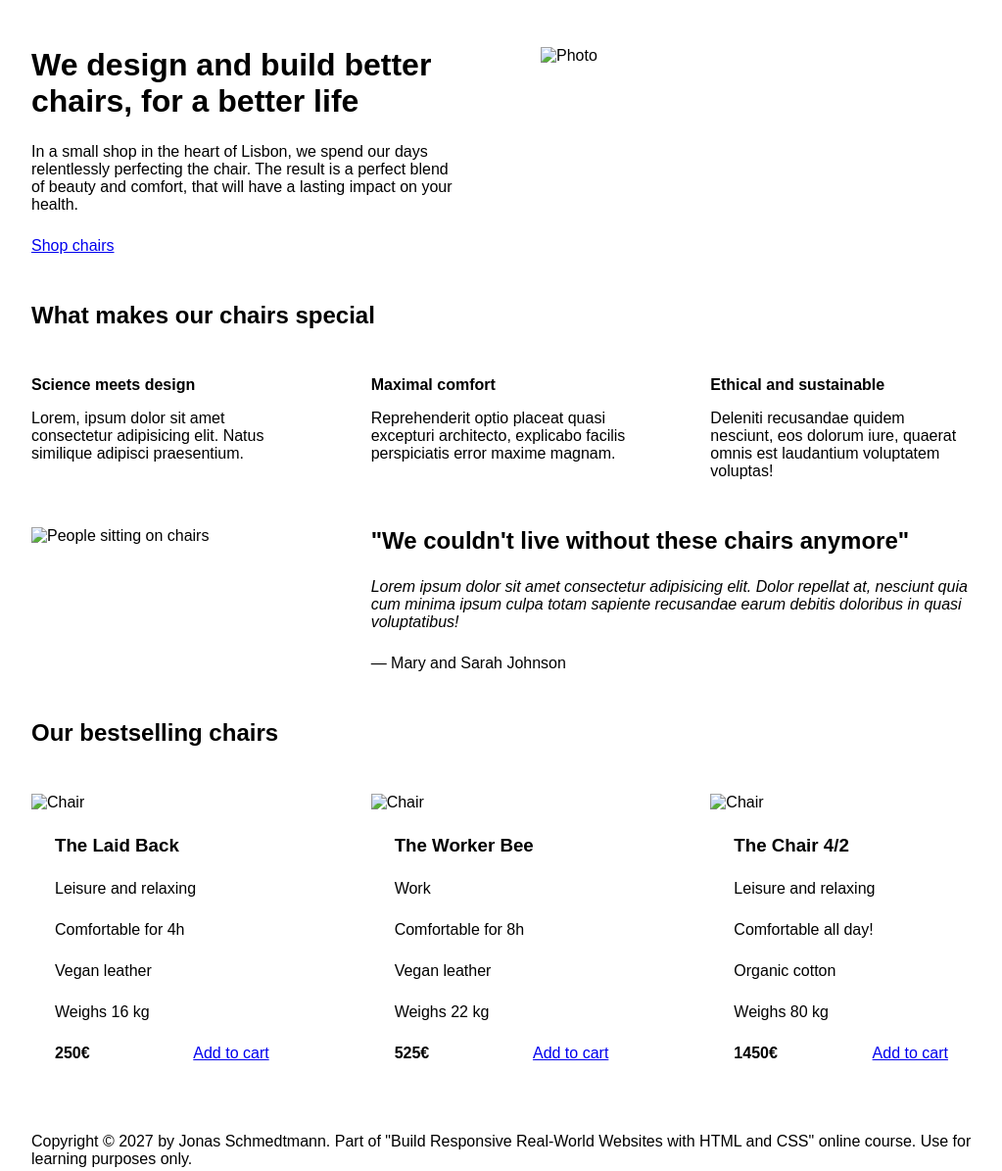
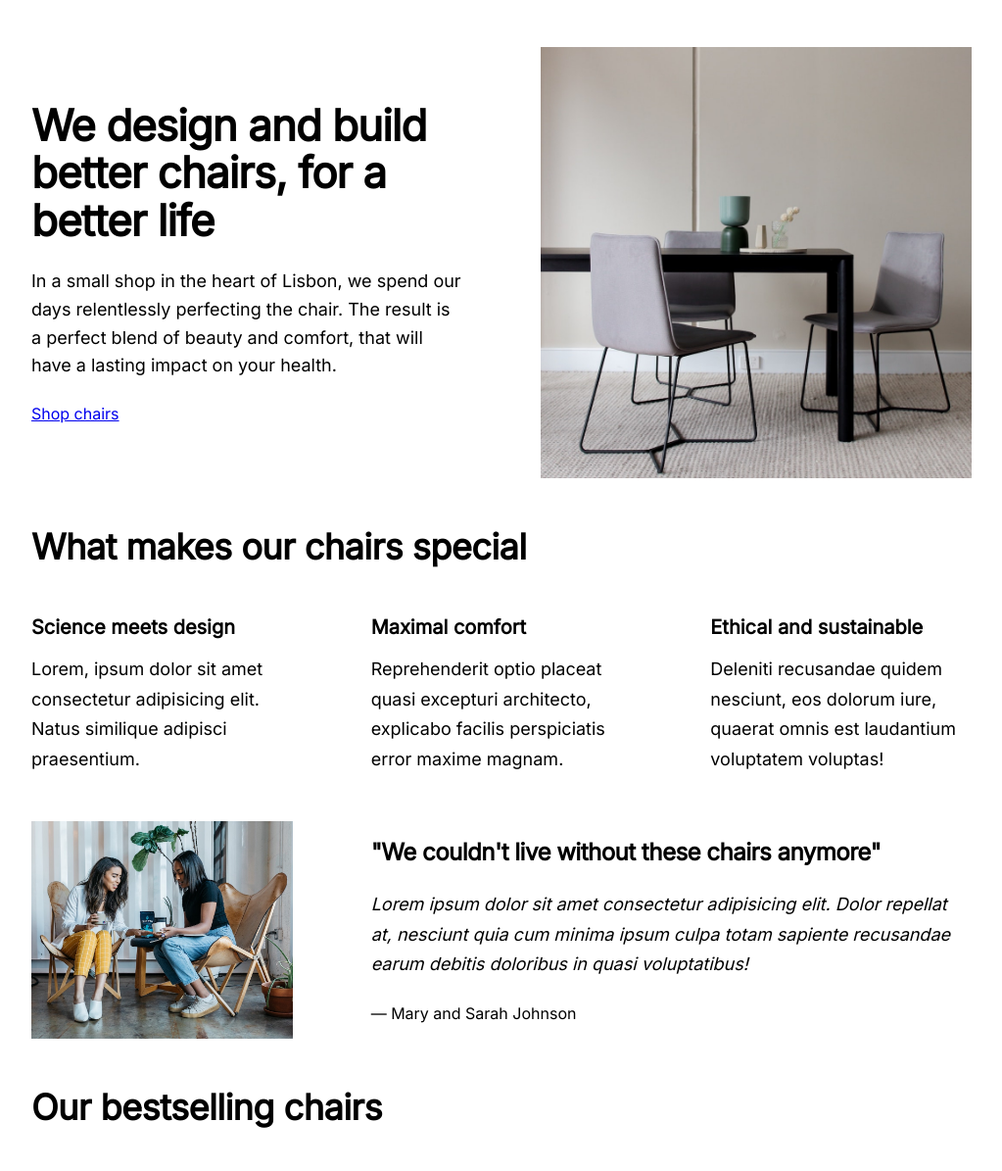
Before and after one commit to jonmv3code/html-css-course-design, a plain HTML site: page index.html in a window 1280 px wide. Shown: the top 1195 px of the page at 98% size, without its empty margins (128-1151 px from the left). Drawn offline with Linux system fonts and the light colour scheme.

Commit message:
typography

```diff
--- a/index.html
+++ b/index.html
@@ -4,7 +4,7 @@
     <meta charset="UTF-8" />
     <meta http-equiv="X-UA-Compatible" content="IE=edge" />
     <meta name="viewport" content="width=device-width, initial-scale=1.0" />
-
+    <link href="https://fonts.googleapis.com/css2?family=Inter&display=swap" rel="stylesheet">
     <link rel="stylesheet" href="style.css" />
     <title>Lisbon Chair Shop</title>
   </head>
@@ -20,7 +20,7 @@
           </p>
           <a class="btn btn--big" href="#">Shop chairs</a>
         </div>
-        <img src="hero.jpg" alt="Photo" />
+        <img src="img/hero.jpg" alt="Photo" />
       </header>
 
       <section>
@@ -58,7 +58,7 @@
 
       <section class="testimonial-section">
         <div class="grid-3-cols">
-          <img src="customers.jpg" alt="People sitting on chairs" />
+          <img src="img/customers.jpg" alt="People sitting on chairs" />
           <div class="testimonial-box">
             <h2>"We couldn't live without these chairs anymore"</h2>
             <blockquote class="testimonial-text">
@@ -75,7 +75,7 @@
         <h2>Our bestselling chairs</h2>
         <div class="grid-3-cols">
           <figure class="chair">
-            <img src="chair-1.jpg" alt="Chair" />
+            <img src="img/chair-1.jpg" alt="Chair" />
             <div class="chair-box">
               <h3>The Laid Back</h3>
               <ul class="chair-details">
@@ -101,7 +101,7 @@
           </figure>
 
           <figure class="chair">
-            <img src="chair-2.jpg" alt="Chair" />
+            <img src="img/chair-2.jpg" alt="Chair" />
             <div class="chair-box">
               <h3>The Worker Bee</h3>
               <ul class="chair-details">
@@ -126,7 +126,7 @@
           </figure>
 
           <figure class="chair">
-            <img src="chair-3.jpg" alt="Chair" />
+            <img src="img/chair-3.jpg" alt="Chair" />
             <div class="chair-box">
               <h3>The Chair 4/2</h3>
               <ul class="chair-details">
--- a/style.css
+++ b/style.css
@@ -16,7 +16,7 @@ FONT SIZE SYSTEM (px)
 /* GENERAL STYLES */
 /* ------------------------ */
 body {
-  font-family: sans-serif;
+  font-family: 'inter', sans-serif;
 }
 
 .container {
@@ -31,6 +31,8 @@ section {
 
 h2 {
   margin-bottom: 48px;
+  font-size: 36px;
+  letter-spacing: -0.5px;
 }
 
 .grid-3-cols {
@@ -57,10 +59,15 @@ header {
 
 h1 {
   margin-bottom: 24px;
+  font-size: 44px;
+  line-height: 1.1;
+  letter-spacing: -1px;
 }
 
 .header-text {
   margin-bottom: 24px;
+  font-size: 18px;
+  line-height: 1.6;
 }
 
 img {
@@ -73,9 +80,12 @@ img {
 
 .features-title {
   margin-bottom: 16px;
+  font-size: 20px;
 }
 
 .features-text {
+  font-size: 18px;
+  line-height: 1.7;
 }
 
 /* TESTIMONIAL */
@@ -85,15 +95,19 @@ img {
 .testimonial-box {
   grid-column: 2 / -1;
   align-self: center;
+
 }
 
 .testimonial-box h2 {
   margin-bottom: 24px;
+  font-size: 24px;
 }
 
 .testimonial-text {
   font-style: italic;
   margin-bottom: 24px;
+  font-size: 18px;
+  line-height: 1.7;
 }
 
 /* CHAIRS */
@@ -127,8 +141,10 @@ h3 {
 .chair-price {
   display: flex;
   justify-content: space-between;
+  font-size: 20px;
 }
 
 footer {
   margin-bottom: 48px;
+  font-size: 14px;
 }
```
